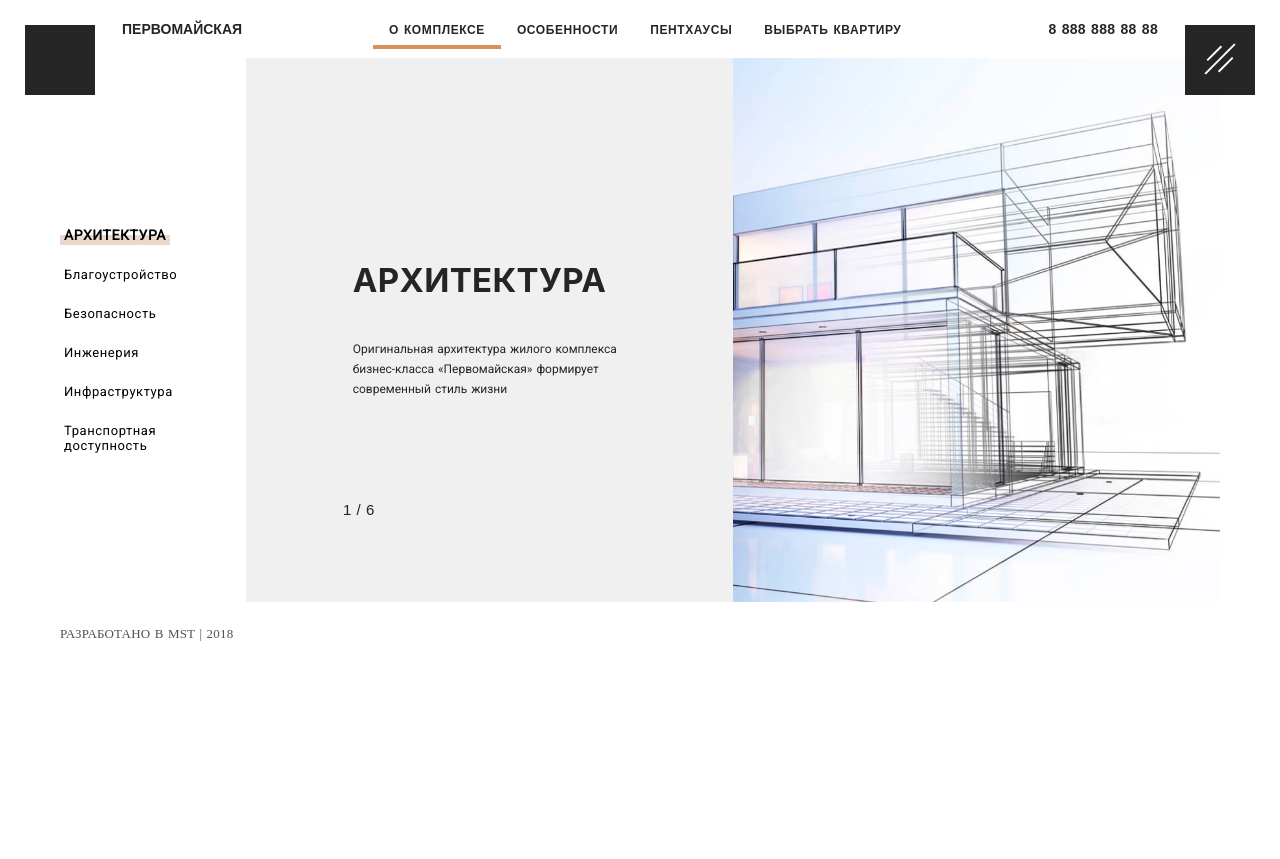
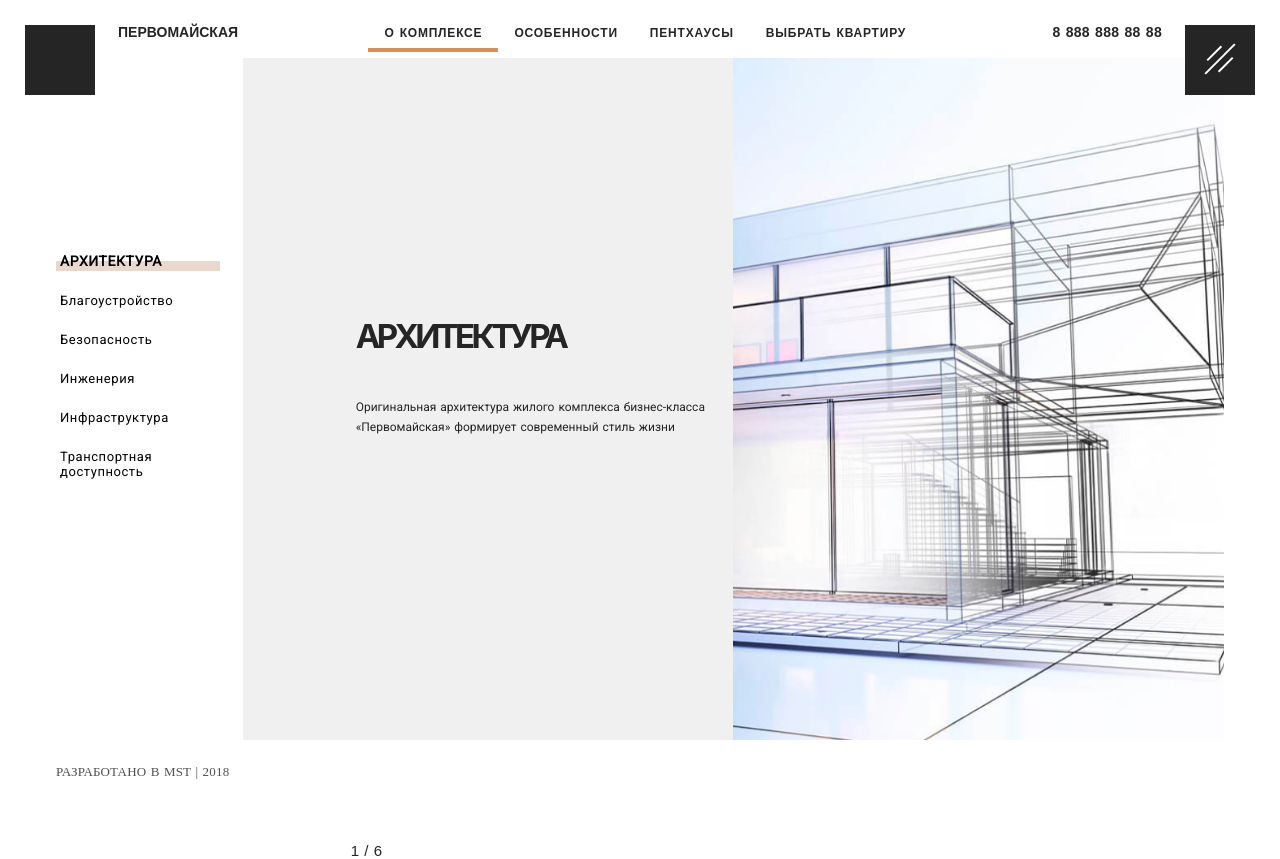
Before and after one commit to EvgenyFrol/NuxtTest, a Nuxt app: page / in a window 1280 px wide. Before the commit the page ends 800 px from the top, so only its background shows below. Built offline with nearby package versions, Linux system fonts and the light colour scheme.

Commit message:
FIX CARD: change animate description

```diff
--- /dev/null
+++ b/assets/styles/animate.scss
@@ -0,0 +1,69 @@
+.slideUp {
+  animation-name: slideUp;
+  -webkit-animation-name: slideUp;
+
+  animation-duration: 0.3s;
+  -webkit-animation-duration: 0.3s;
+
+  animation-timing-function: ease;
+  -webkit-animation-timing-function: ease;
+
+  visibility: visible !important;
+}
+
+@keyframes slideUp {
+  0% {
+      transform: translateY(100%);
+      opacity:0;
+  }
+  100% {
+      transform: translateY(0%);
+      opacity:1;
+  }
+}
+
+@-webkit-keyframes slideUp {
+  0% {
+    transform: translateY(50%);
+    opacity:0;
+  }
+  100% {
+      transform: translateY(0%);
+      opacity:1;
+  }
+}
+
+.slideDown{
+  animation-name: slideDown;
+  -webkit-animation-name: slideDown;
+
+  animation-duration: 0.3s;
+  -webkit-animation-duration: 0.3;
+
+  animation-timing-function: ease;
+  -webkit-animation-timing-function: ease;
+
+  visibility: visible !important;
+}
+
+@keyframes slideDown {
+  0% {
+    transform: translateY(-50%);
+    opacity:0;
+  }
+  100% {
+    transform: translateY(0%);
+    opacity:1;
+  }
+}
+
+@-webkit-keyframes slideDown {
+  0% {
+    transform: translateY(-50%);
+    opacity:0;
+  }
+  100% {
+    transform: translateY(0%);
+    opacity:1;
+  }
+}
--- a/assets/styles/style.scss
+++ b/assets/styles/style.scss
@@ -1,4 +1,5 @@
 @import './reset.scss';
+@import './animate.scss';
 @import url('https://fonts.googleapis.com/css2?family=Roboto&display=swap');
 
 @font-face {
@@ -16,7 +17,7 @@
 }
 
 body {
-  padding: 0 60px;
+  padding: 0 56px;
   height: 100vh;
 
   @media (max-width:1024px) {
--- a/components/Card.vue
+++ b/components/Card.vue
@@ -1,13 +1,16 @@
 <template lang="pug">
-  .card__item(:class="active?'card__active':''")
-    .card__desc
-      span.card__number {{index + 1}} / {{quan}}
-      h1.card__title {{title}}
-      |
-      p.card__text(ref="text") {{text}}
+.card
+  .card__item
+    transition(v-for="(item, i) in data" :name="animateTop?'descUp':'descDown'")
+      .card__desc( v-if="active===i")
+        h1.card__title {{item.title}}
+        |
+        p.card__text(ref="actText") {{item.text}}
         span.card__box(ref="continue" ) ...
-    .card__image
-      img.card__pic(:src='img' :alt='alt' v-)
+    span.card__number {{active + 1}} / {{data.length}}
+    transition(v-for="(item, i) in data" name="imgUp")
+      .card__image( v-if="active === i")
+        img.card__pic(:src='item.img' :alt='item.alt')
 </template>
 
 <script>
@@ -16,90 +19,55 @@ export default {
   data() {
     return {
       isActiveNumber: 0,
+      data: this.$store.state.menuLinks,
     }
   },
   props: {
-    active: Boolean,
-    title: String,
-    text: String,
-    img: String,
-    alt: String,
-    callback: Function,
-    index: Number,
-    quan: Number,
+    active: Number,
+    animateTop: Boolean,
   },
   computed:{
     returnMenu() {
-       return this.$parent.$data.data
+      return this.$parent.$data.data
     },
   },
-  methods: {
-    isActive(i) {
-      this.isActiveNumber = i;
-    },
-  },
-  mounted: function () {
-    this.$nextTick(function () {
-
-      let f = 18; //font-size
-      let w = Math.floor(this.$refs.text.getBoundingClientRect().width); //ширина блока
-      let l = this.$refs.text.innerHTML.length; //длина текста
-
-      let r = Math.ceil(w / f);
-      let s = Math.ceil(w / r);
-
-      let str = r + s;
-
-      console.log(this.$refs.text.innerHTML.split('\n').length);
-
-      // console.log('ширина блока с текстом = ' + w);
-      // console.log('длина текста = ' + l + ' символа');
-      // console.log(document.querySelector('.card__text').style.fontSize = f)
-
-      if (this.$refs.text.innerHTML.length > 150) {
-        this.$refs.continue.style.display = "inline-block";
-      }
-    })
-  }
 }
 </script>
 
 <style lang="scss">
-
 .card {
+  width: 84%;
+  height: 100%;
+  background: #F0F0F0;
 
   &__item {
-    display: none;
-    transition: display 0.3s ease
-  }
-
-  &__active {
-    background: #F0F0F0;
     display: flex;
     align-items: center;
     width: 100%;
     max-width: 1516px;
     height: 100%;
-    max-height: 840px;
+    position: relative;
   }
 
   &__desc {
     display: inline-block;
-    width: 50%;
-    padding: 0 11%;
-    position: relative;
+    width: 435px;
+    position: absolute;
+    left: 11.5%;
+    top: 38%;
+    transition: all 1s ease;
   }
 
   &__title {
     font-style: normal;
     font-weight: bold;
-    font-size: 3em;
+    font-size: 2.9em;
     line-height: 53px;
-    letter-spacing: 0.3552px;
+    letter-spacing: -3.65px;
     text-transform: uppercase;
     color: #262525;
     text-align: left;
-    padding: 0 0 40px 0;
+    padding: 0 0 42px 0;
   }
 
   &__text {
@@ -138,11 +106,13 @@ export default {
     line-height: 20px;
     color: #262525;
     position: absolute;
-    left: 20%;
-    bottom: -162px;
+    left: 11%;
+    bottom: 11%;
   }
 
   &__image {
+    position: absolute;
+    right: 0;
     width: 50%;
     height: 100%;
   }
@@ -194,6 +164,7 @@ export default {
   }
 
   @media (max-width: 768px) {
+    width: 100%;
 
     &__item {
       display: block;
@@ -228,4 +199,79 @@ export default {
     }
   }
 }
+
+// .slide-text-enter-active {
+//   transition: transform .3s ease;
+// }
+
+// .slide-text-enter, .slide-text-enter-to
+// /* .slide-fade-leave-active below version 2.1.8 */ {
+//   transform: translateY(-50%);
+//   opacity: 0;
+// }
+
+.descUp-enter {
+  transform: translateY(100%);
+  opacity: 0;
+}
+
+.descUp-enter-to {
+  opacity: 1;
+  transform: none;
+  }
+
+.descUp-leave {
+  opacity: 1;
+}
+
+.descUp-leave-to {
+  opacity: 0;
+}
+
+.descDown-enter {
+  transform: translateY(-100%);
+  opacity: 0;
+}
+
+.descDown-enter-to {
+  opacity: 1;
+  transform: none;
+  }
+
+.descDown-leave {
+  opacity: 1;
+}
+
+.descDown-leave-to {
+  opacity: 0;
+}
+
+.image-enter-active {
+  transition: all .3s ease;
+}
+.image-enter-to {
+  transition: all .4s ease;
+}
+
+.image-enter, .image-leave-to
+/* .slide-fade-leave-active below version 2.1.8 */ {
+  transform: translateY(100%);
+}
+
+.imgUp-enter {
+  height: 0;
+}
+
+.imgUp-enter-to {
+  height: 100%;
+  transition: height 4s ease;
+  }
+
+.imgUp-leave {
+  height: 100%;
+}
+
+.imgUp-leave-to {
+  height: 0;
+}
 </style>
--- a/components/Container.vue
+++ b/components/Container.vue
@@ -7,17 +7,9 @@
           :callback="isActive"
           :key="i",
           :index="i")
-    .card
-      Card(v-for="(item, i) in data"
-           :active="isActiveNumber==i"
-           :title="item.title"
-           :text="item.text"
-           :img="item.img"
-           :alt="item.alt"
-           :callback="isActive"
-           :quan="data.length"
-           :index="i"
-           :key="i")
+
+    Card(:active="isActiveNumber",
+         :animateTop="animateTop")
 </template>
 
 <script>
@@ -27,11 +19,28 @@ export default {
     return {
       isActiveNumber: 0,
       data: this.$store.state.menuLinks,
+      animateTop: false,
     }
   },
   methods: {
-    isActive(i) {
+    isActive(i, item) {
+
+      let a = this.isActiveNumber;
+
+      if (i < a) {
+
+        this.animateTop = false;
+        console.log('меньше');
+
+      } else {
+
+        this.animateTop = true;
+        console.log('больше');
+
+      }
+
       this.isActiveNumber = i;
+
     },
   },
 }
@@ -41,6 +50,7 @@ export default {
 .container {
   box-sizing: border-box;
   display: flex;
+  height: 100%;
 
   @media (max-width: 768px) {
     display: block;
@@ -49,10 +59,7 @@ export default {
 
 .menu {
   width: 14%;
-  display: flex;
-  flex-direction: column;
-  justify-content: center;
-  margin: 0 auto 0 0;
+  margin: 14.8% auto 0 0;
 
   &:hover {
     cursor: pointer;
@@ -65,13 +72,6 @@ export default {
   }
 }
 
-.card {
-  width: 84%;
-
-  @media (max-width: 768px) {
-    width: 100%;
-  }
-}
 
 // .fade-enter-active, .fade-leave-active {
 //   transition: opacity .5s;
--- a/components/Header.vue
+++ b/components/Header.vue
@@ -17,7 +17,6 @@
 
 <script>
 export default {
-  name: 'Header',
   data () {
     return {
       widthLinks: 0,
@@ -96,7 +95,7 @@ export default {
 .header {
   display: flex;
   justify-content: space-between;
-  padding: 20px 62px;
+  padding: 23px 62px 17px 62px;
   font-family: "Gilroy", sans-serif;
   text-transform: uppercase;
   color: #262525;
@@ -131,7 +130,7 @@ export default {
     padding: 0 23px;
     font-size: 12px;
     line-height: 15px;
-    letter-spacing: 0.6px;
+    letter-spacing: 0.8px;
     text-decoration: none;
     font-weight: bold;
     color: #262525;
--- a/components/Menu.vue
+++ b/components/Menu.vue
@@ -36,7 +36,7 @@ export default {
   .menu__link {
     height: auto;
     padding: 2px 4px;
-    margin-top: 32px;
+    margin-top: 28px;
     font-family: Roboto, sans-serif;
     font-style: normal;
     font-weight: 300;
--- a/pages/index.vue
+++ b/pages/index.vue
@@ -24,8 +24,7 @@ export default {
 .content {
   display: flex;
   flex-direction: column;
-  height: 100%;
-  max-height: 100vh;
+  height: 100vh;
 }
 
 .button {
```
